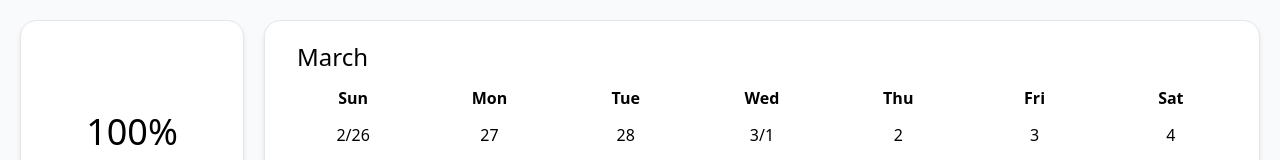
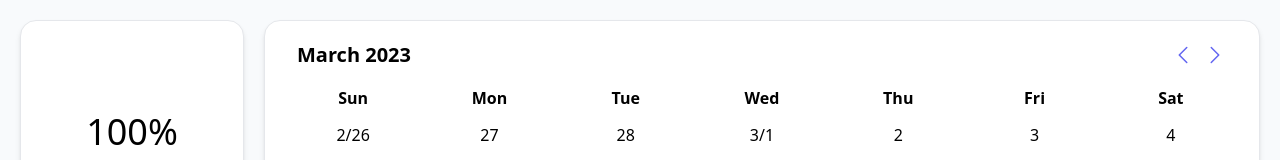
Before and after one commit to laddge/study-console, a Vue app: page / in a window 1280 px wide. Shown: the top 160 px of the page. Built offline with nearby package versions, Linux system fonts and the light colour scheme.

Commit message:
add calendar navigation

```diff
--- a/package.json
+++ b/package.json
@@ -12,6 +12,7 @@
     "format": "prettier --write src/"
   },
   "dependencies": {
+    "@heroicons/vue": "^2.0.16",
     "date-fns": "^2.29.3",
     "pinia": "^2.0.32",
     "vue": "^3.2.47",
--- a/src/components/CalendarWidget.vue
+++ b/src/components/CalendarWidget.vue
@@ -1,20 +1,31 @@
 <script setup lang="ts">
-  import { startOfMonth, startOfWeek, format } from 'date-fns'
+  import { ref, onMounted } from 'vue'
+  import { getMonth, setMonth, getDate, startOfMonth, startOfWeek, format } from 'date-fns'
+  import { ChevronLeftIcon, ChevronRightIcon, ArrowUturnLeftIcon } from '@heroicons/vue/24/solid'
 
-  const today = new Date()
+  const month = ref(0)
+
+  onMounted(() => {
+    month.value = getMonth(new Date())
+  })
 
   const getCellDate = (row: number, col: number): Date => {
-    const distance = row * 7 + col
-    const cellDate = startOfWeek(startOfMonth(today))
-    cellDate.setDate(cellDate.getDate() + distance)
+    const d = row * 7 + col
+    const cellDate = startOfWeek(startOfMonth(setMonth(new Date(), month.value)))
+    cellDate.setDate(getDate(cellDate) + d)
     return cellDate
   }
 </script>
 
 <template>
   <div>
-    <div class="mx-3 mb-3 text-2xl text-extrabold">
-      {{ format(today, 'MMMM') }}
+    <div class="mx-3 mb-4 text-xl flex gap-2 items-center">
+      <div class="grow font-bold">
+        {{ format(setMonth(new Date(), month), 'MMMM Y') }}
+      </div>
+      <ArrowUturnLeftIcon v-if="month != getMonth(new Date())" @click="month = getMonth(new Date())" class="h-5 w-5 mr-3 text-indigo-500" />
+      <ChevronLeftIcon @click="month--" class="h-6 w-6 text-indigo-500" />
+      <ChevronRightIcon @click="month++" class="h-6 w-6 text-indigo-500" />
     </div>
     <table class="table-fixed w-full text-center">
       <tr>
@@ -34,7 +45,7 @@
           <div v-else>
             {{ format(getCellDate(row, col), 'd') }}
           </div>
-          <div v-if="format(getCellDate(row, col), 'Y-M-d') == format(today, 'Y-M-d')" class="mx-auto w-3.5 h-0.5 rounded bg-indigo-500" />
+          <div v-if="format(getCellDate(row, col), 'Y-M-d') == format(new Date(), 'Y-M-d')" class="mx-auto w-3.5 h-0.5 rounded bg-indigo-500" />
         </td>
       </tr>
     </table>
```
Also changed, not shown: 1 other file (tests, documents, lock files or other folders).
